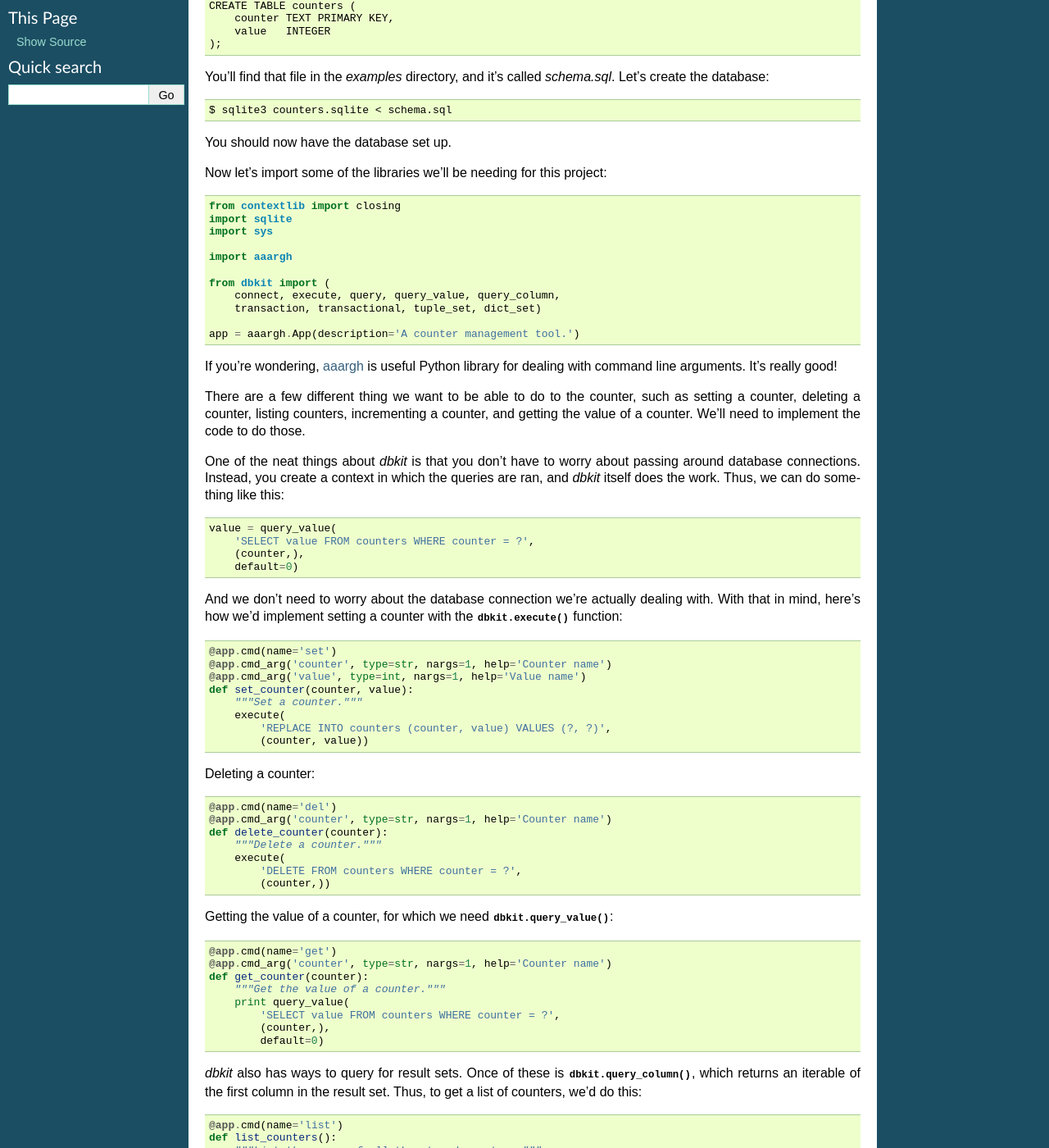
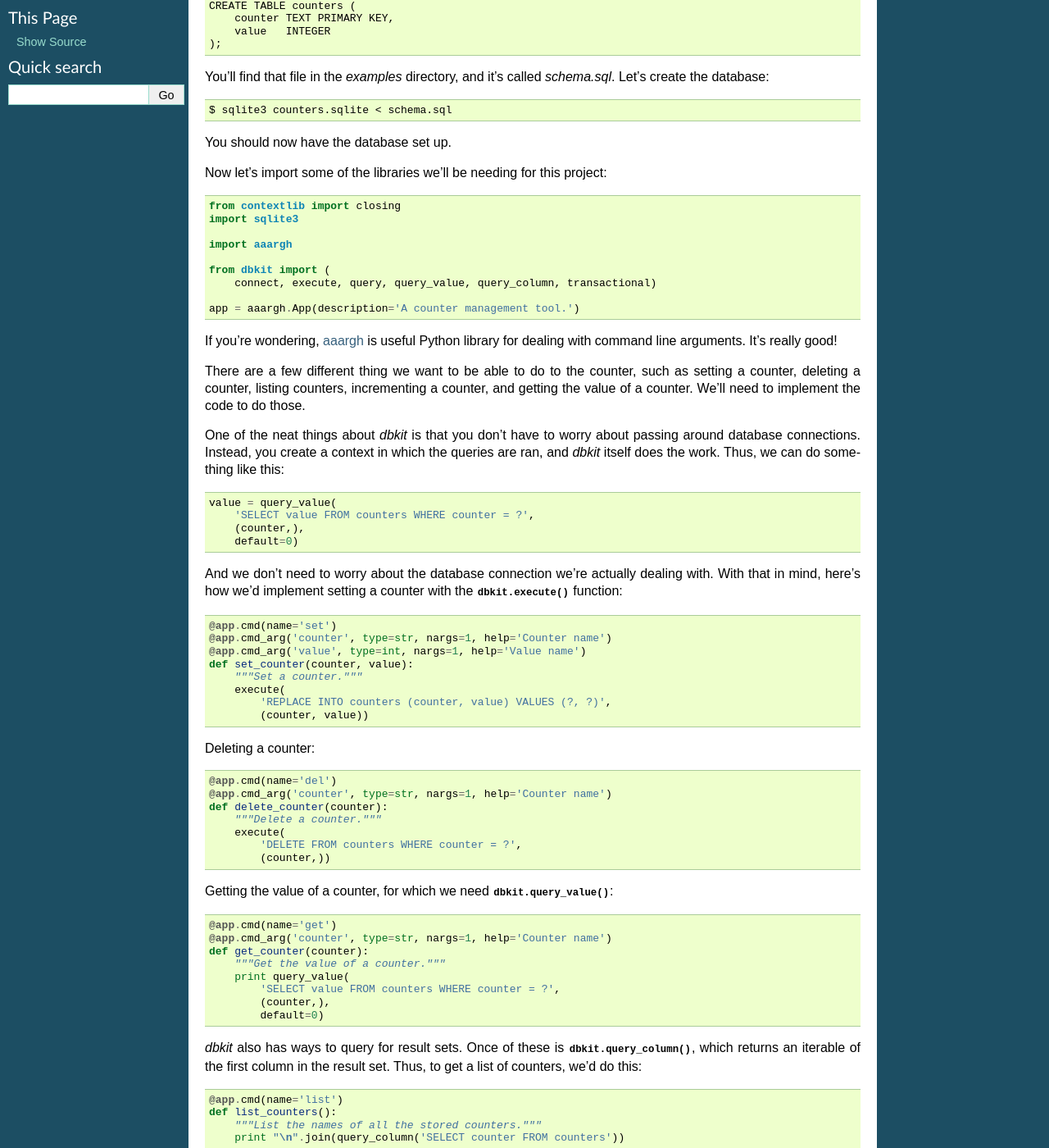
Before and after one commit to kgaughan/dbkit, a Sphinx documentation site: the page built from docs/tutorial.rst, in a window 1280 px wide and 1400 px high, scrolled down 213 px. Shown: the whole window at 82% size. Built offline with Sphinx 7.4.7, drawn with Linux system fonts in a browser that asks for light colours; some of the changed text lies outside the part shown.

Commit message:
Corrected the tutorial and the counters example.

```diff
--- a/docs/tutorial.rst
+++ b/docs/tutorial.rst
@@ -25,14 +25,12 @@ You should now have the database set up.
 Now let's import some of the libraries we'll be needing for this project::
 
     from contextlib import closing
-    import sqlite
-    import sys
+    import sqlite3
 
     import aaargh
 
     from dbkit import (
-        connect, execute, query, query_value, query_column,
-        transaction, transactional, tuple_set, dict_set)
+        connect, execute, query, query_value, query_column, transactional)
 
     app = aaargh.App(description='A counter management tool.')
 
@@ -136,7 +134,7 @@ so::
     def print_counters_and_values():
         """List all the counters and their values."""
         for counter, value in dump_counters():
-            print "%s: %d" % (counter, value)
+            print '%s: %d' % (counter, value)
 
 By default, query() will use tuples for each result set row, but if you'd
 prefer dictionaries, all you have to do is pass in a different row factory
@@ -155,7 +153,7 @@ like so::
 
     def print_counters_and_values2():
         for row in dump_counters_dict():
-            print "%s: %d" % (row['counter'], row['value'])
+            print '%s: %d' % (row['counter'], row['value'])
 
 Now we have enough for our counter management application, so lets start
 on the subcommand function. We'll have the following subcommands: `set`,
@@ -167,8 +165,9 @@ as its first argument, and any parameters you'd pass to that module's
 arguments::
 
     if __name__ == '__main__':
-        with context(sqlite, 'counters.sqlite') as ctx, closing(ctx):
-            app.run()
+        with context(sqlite3, 'counters.sqlite') as ctx:
+            with closing(ctx):
+                app.run()
 
 And bingo! You now has a simple counter manipulation tool.
 
```
Also changed, not shown: other parts of docs/tutorial.rst (+2 -2 lines), 1 other file.
